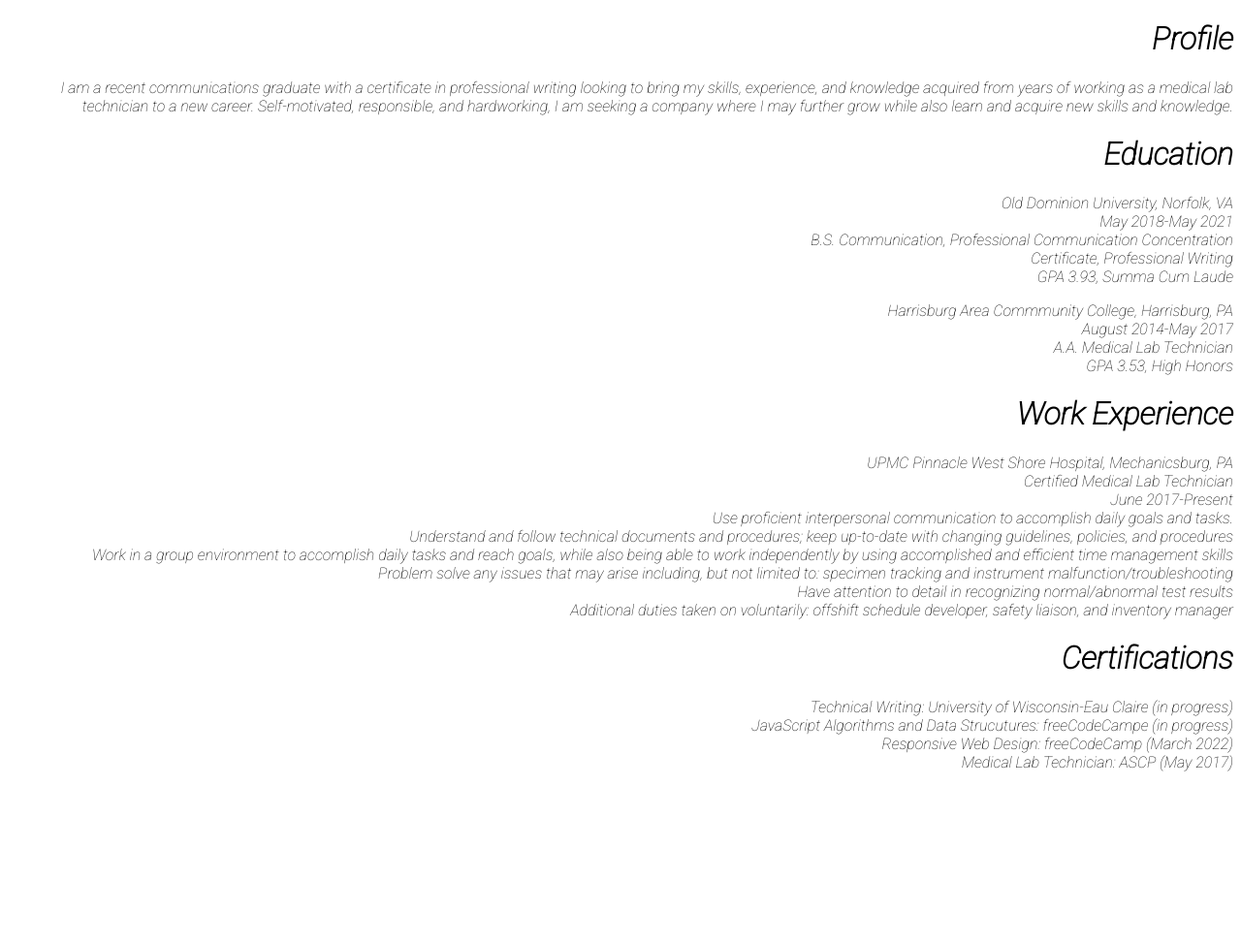
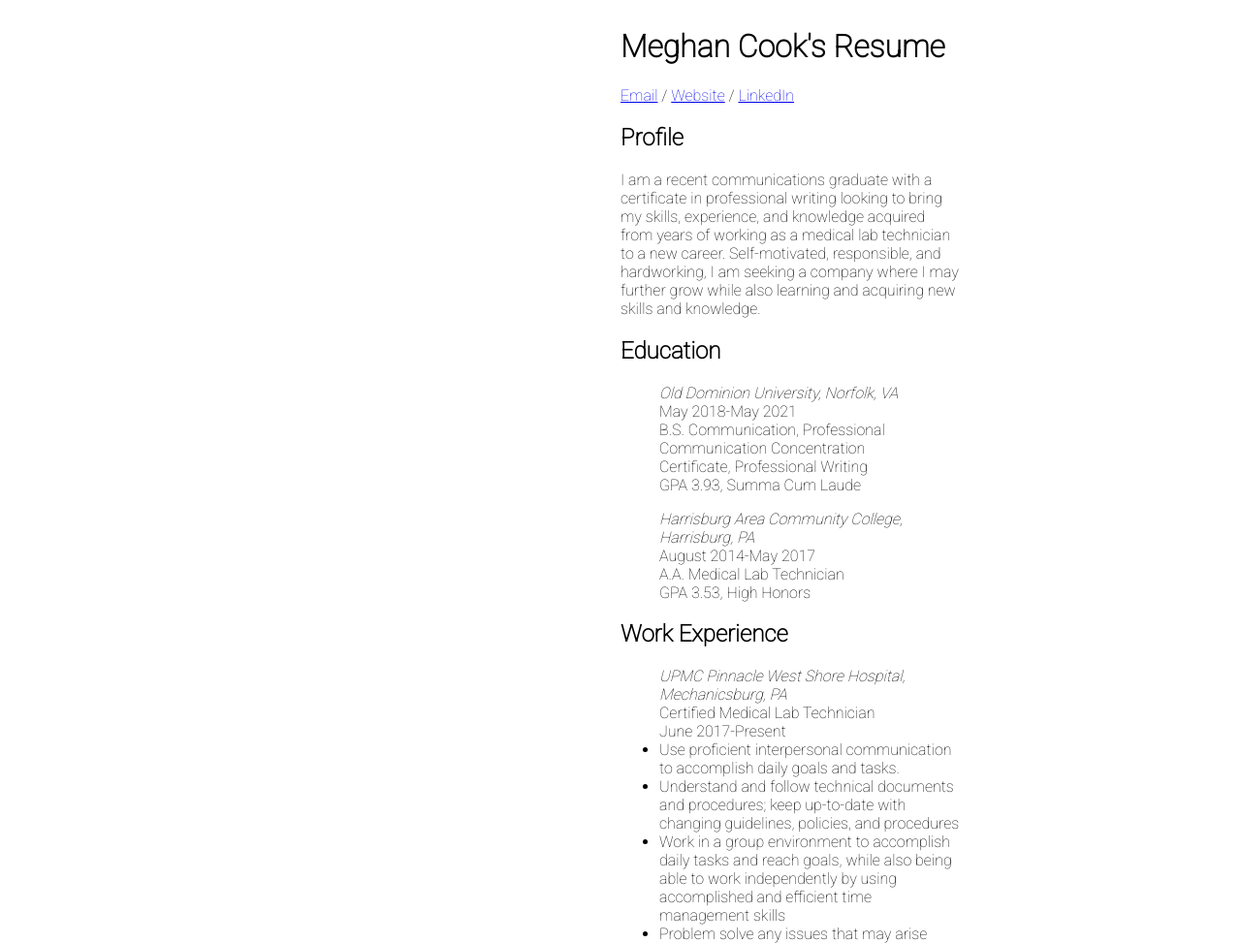
Before and after one commit to Megs2013/resume, a website: page src/index.html in a window 1280 px wide. Shown: the top 973 px of the page at 97% size. Before the commit the page ends 812 px from the top, so only its background shows below. Drawn offline with nearby package versions, Linux system fonts and the light colour scheme; files that its build step writes are made by us from their sources.

Commit message:
Update resume

```diff
--- a/src/index.html
+++ b/src/index.html
@@ -1,51 +1,117 @@
 <!DOCTYPE html>
+<html lang="en">
+
+    <head>
         <link rel="stylesheet" href="main.css">
-<html>
-    <head>
-        <title>Meghan Cook's Resume</title>
+        <title>Meghan Cook's CV</title>
     </head>
+
     <body>
-        <h1>Profile</h1>
+        <h1>Meghan Cook's Resume</h1>
+        <p><a href="mailto:meghancook13@yahoo.com" target="_blank">Email</a> / <a
+                href="https://megs20131.wixsite.com/meghanecook" target="_blank">Website</a> / <a
+                href="https://www.linkedin.com/in/meghan-cook-a2741391/" target="_blank">LinkedIn</a></p>
+
+        <h2>Profile</h2>
         <p>I am a recent communications graduate with a certificate in professional
             writing looking to bring my skills, experience, and knowledge acquired
             from years of working as a medical lab technician to a new career.
             Self-motivated, responsible, and hardworking, I am seeking a company
-    where I may further grow while also learn and acquire new skills and
+            where I may further grow while also learning and acquiring new skills and
             knowledge.</p>
 
-    <h1>Education</h1>
-    <ul id="education" class="list">
-        <li id="education" class="list-style">Old Dominion University, Norfolk, VA</li>
+        <h2>Education</h2>
+        <ul class="list">
+            <li class="list-style">Old Dominion University, Norfolk, VA</li>
             <li>May 2018-May 2021</li>
             <li>B.S. Communication, Professional Communication Concentration</li>
             <li>Certificate, Professional Writing</li>
             <li>GPA 3.93, Summa Cum Laude</li>
         </ul>
-    <ul id="education" class="list">
-        <li id="education" class="list-style">Harrisburg Area Commmunity College, Harrisburg, PA</li>
+        <ul class="list">
+            <li class="list-style">Harrisburg Area Community College, Harrisburg, PA</li>
             <li>August 2014-May 2017</li>
             <li>A.A. Medical Lab Technician</li>
             <li>GPA 3.53, High Honors</li>
         </ul>
- <h1>Work Experience</h1>
- <ul id="work" class="list">
-     <li id="work" class="list-style">UPMC Pinnacle West Shore Hospital, Mechanicsburg, PA</li>
-     <li>Certified Medical Lab Technician</li>
-     <li>June 2017-Present</li>
+        <h2>Work Experience</h2>
+        <ul>
+            <li class="list list-style">UPMC Pinnacle West Shore Hospital, Mechanicsburg, PA</li>
+            <li class="list">Certified Medical Lab Technician</li>
+            <li class="list">June 2017-Present</li>
             <li>Use proficient interpersonal communication to accomplish daily goals and tasks.</li>
-     <li>Understand and follow technical documents and procedures; keep up-to-date with changing guidelines, policies, and procedures</li>
-     <li>Work in a group environment to accomplish daily tasks and reach goals, while also being able to work independently by using accomplished and efficient time management skills</li>
-     <li>Problem solve any issues that may arise including, but not limited to: specimen tracking and instrument malfunction/troubleshooting</li>
+            <li>Understand and follow technical documents and procedures; keep up-to-date with changing guidelines,
+                policies, and procedures</li>
+            <li>Work in a group environment to accomplish daily tasks and reach goals, while also being able to work
+                independently by using accomplished and efficient time management skills</li>
+            <li>Problem solve any issues that may arise including, but not limited to: specimen tracking and instrument
+                malfunction/troubleshooting</li>
             <li>Have attention to detail in recognizing normal/abnormal test results </li>
-     <li>Additional duties taken on voluntarily: offshift schedule developer, safety liaison, and inventory manager</li>
+            <li>Additional duties taken on voluntarily: offshift schedule developer, safety liaison, and inventory manager
+            </li>
         </ul>
-<h1>Certifications</h1>
-<ul id="certifications" class="list">
+        <h2>Certifications</h2>
+        <ul class="list">
             <li>Technical Writing: University of Wisconsin-Eau Claire (in progress)</li>
-    <lli>JavaScript Algorithms and Data Strucutures: freeCodeCampe (in progress)</lli>
+            <li>JavaScript Algorithms and Data Strucutures: freeCodeCamp (in progress)</li>
             <li>Responsive Web Design: freeCodeCamp (March 2022)</li>
             <li>Medical Lab Technician: ASCP (May 2017)</li>
         </ul>
-
+        <h2>Skills and Experience</h2>
+        <!-- COMMENT
+        <table>
+            <tr>
+                <colgroup>
+                    <col span="1" class="experienced">
+                    <col class="proficient">
+                    <col class="learning">
+                </colgroup>
+                <th style="font-weight: bold;" class="experienced">Highly Proficient</th>
+                <th style="font-weight: bold;" class="proficient">Proficient</th>
+                <th style="font-weight: bold;" class="learning">Some Experience</th>
+                </tr>
+                <tr>
+                    <td>Customer Service</td>
+                    <td>Microsoft Teams</td>
+                    <td>Adobe Applications</td>
+                </tr>
+                <tr>
+                    <td>Microsoft Office</td>
+                    <td>Social Media</td>
+                    <td>Git and GitHub</td>
+                </tr>
+                <tr>
+                    <td>Creativity</td>
+                    <td>HTML and CSS</td>
+                    <td>JavaScript</td>
+                </tr>
+                <tr>
+                    <td>Writing</td>
+                    <td>WIX</td>
+                </tr>
+                <tr>
+                    <td>Organized</td>
+                    <td>Canva</td>
+                </tr>
+                <tr>
+                    <td>Adaptability</td>
+                </tr>
+                    <tr>
+                        <td>Problem Solving</td>
+                    </tr>
+                    <tr>
+                        <td>Editing</td>
+                    </tr>
+                    <tr>
+                        <td>Detail-Oriented</td>
+                    </tr>
+                    <tr>
+                        <td>Multitasking</td>
+                    </tr>
+                    <tr>
+                        <td>Interpersonal Communication</td>
+                    </tr>
+                    </table> -->
+        <p>Willing to learn more!</p>
     </body>
 </html>
--- /dev/null
+++ b/src/main.scss
@@ -0,0 +1,47 @@
+
+@import url('https://fonts.googleapis.com/css2?family=Lobster&family=Montserrat:wght@200&family=Raleway:wght@200&family=Roboto:wght@100&display=swap');
+
+
+.list {
+    list-style: none;
+}
+
+body {
+    font-family: Roboto, sans-serif;
+    text-align: left;
+    justify-content: left;
+    font-weight: 500;
+    margin-right: 200px;
+    position: absolute;
+    padding: 0 90px 0 90px;
+    margin-left: 550px;
+}
+
+h1,
+h2 {
+    font-weight: 900;
+}
+
+.list-style {
+    font-style: italic;
+}
+
+
+table,
+th,
+td {
+    border: 1px solid black;
+    font-weight: 500;
+}
+
+.proficient {
+    background-image: linear-gradient(to right, rgb(153, 51, 255,0), rgb(153, 51, 255, 1));
+}
+
+.learning {
+    background-image: linear-gradient(to right, rgb(51, 255, 130, 0), rgb(51, 255, 130, 1));
+}
+
+.experienced {
+    background-image: linear-gradient(to right, rgb(51, 213, 255, 0), rgb(51, 213, 255, 1));
+}
```
Also changed, not shown: gulpfile.js (added, +29 -0 lines), package.json (+8 -2 lines), src/main.css (deleted), 1 other file. Lines whose indentation alone changed are shown as unchanged.
